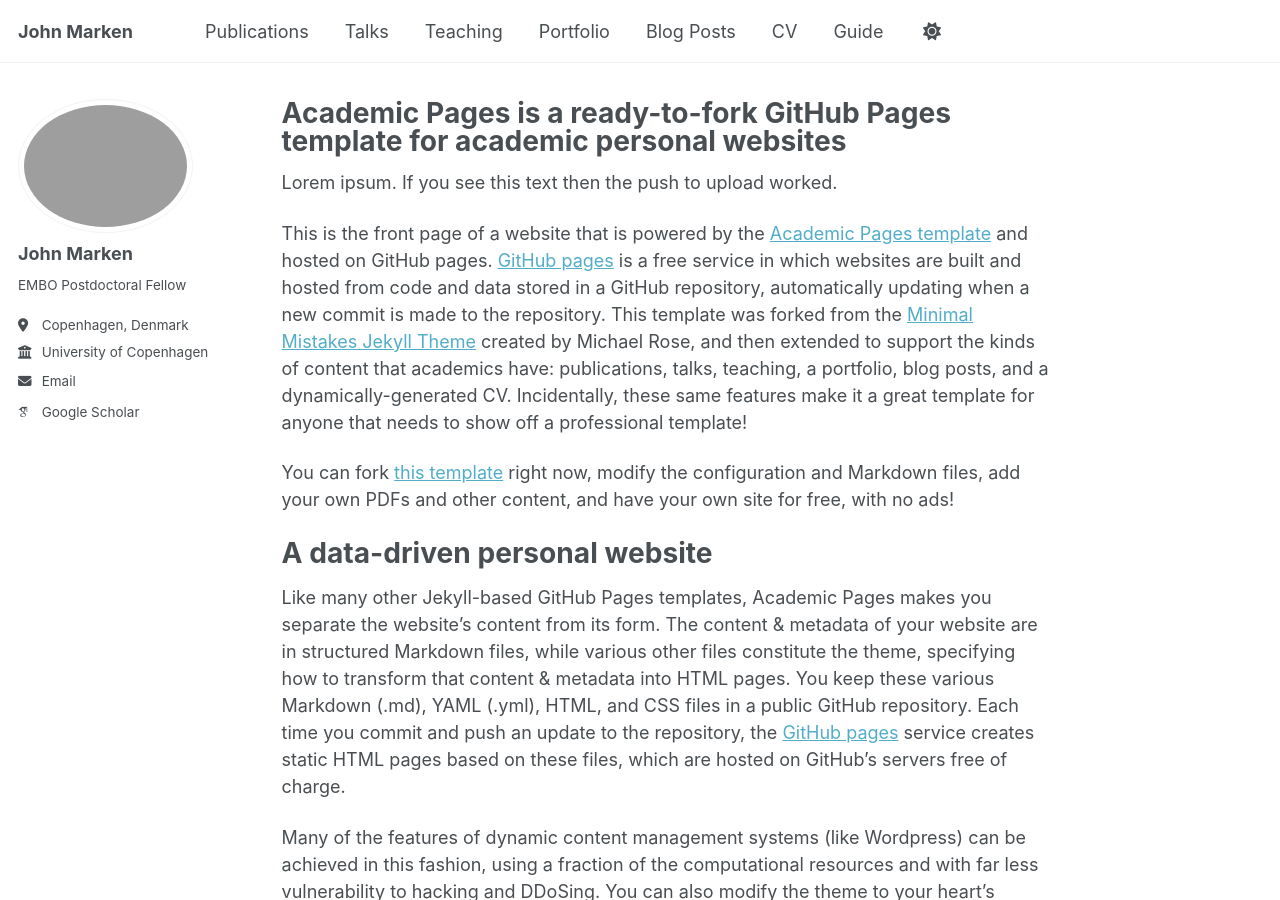
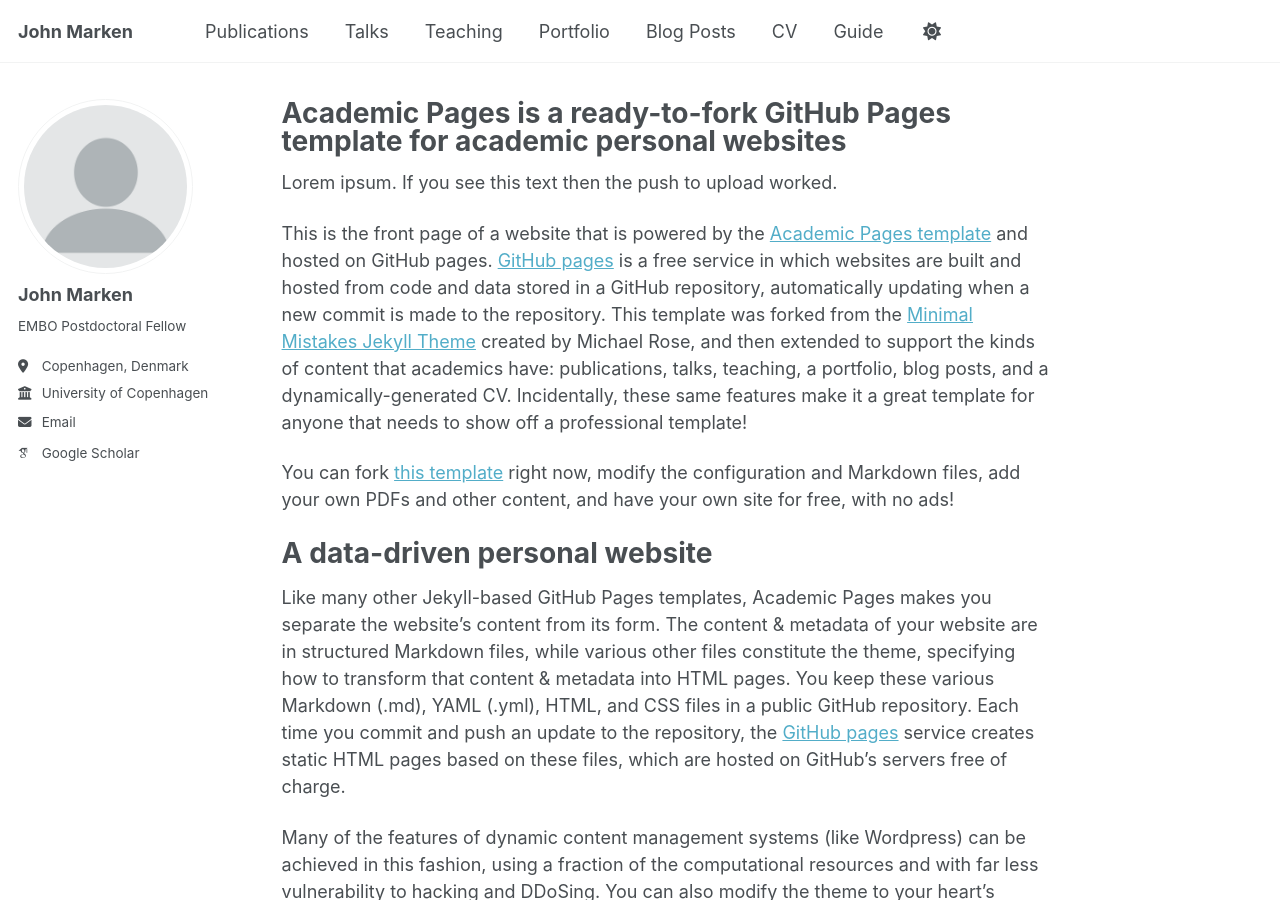
Before and after one commit to jpmarken/website_test, a Jekyll site: the page built from _pages/about.md, in a window 1280 px wide and 900 px high. Built offline with Jekyll 4.4.1, drawn with Linux system fonts in a browser that asks for light colours; some web fonts are replaced; a script that is not in the unit is left out.

Commit message:
Update _config.yml
Reverted profile picture to profile.png to see if that fixed how the theme broke.

```diff
--- a/_config.yml
+++ b/_config.yml
@@ -23,7 +23,7 @@ repository               : "academicpages/academicpages.github.io"
 #               Additional customization can be done by editing /_includes/author-profile.html
 author:
   # Biographic information
-  avatar           : "Marken_photo_square_1000px.png"
+  avatar           : "profile.png"
   name             : "John Marken"
   pronouns         : # example: "she/her"
   bio              : "EMBO Postdoctoral Fellow"
```
